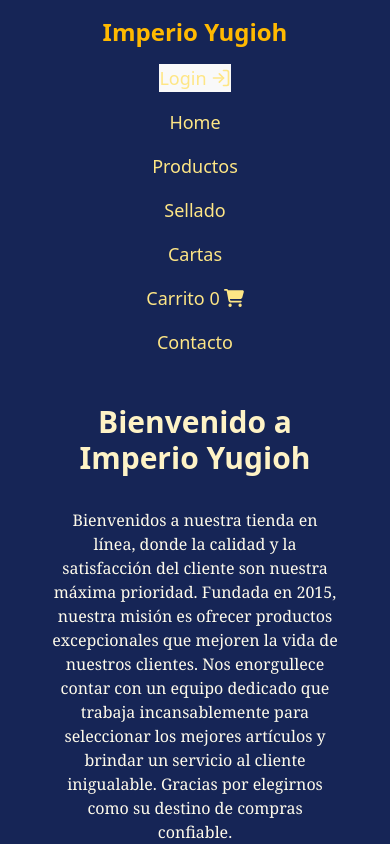
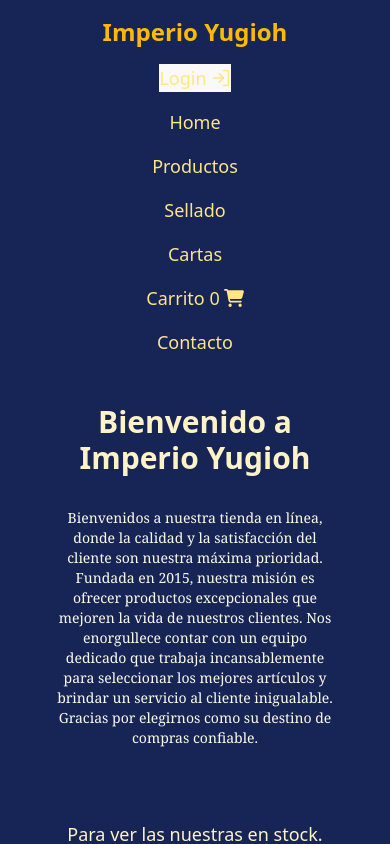
Before and after one commit to spawnew/tienda, a React (Vite) app: page / in a window 390 px wide. Shown: the top 844 px of the page. Built offline with nearby package versions, Linux system fonts and the light colour scheme.

Commit message:
mejora para pequeño tamaño

```diff
--- a/src/Componentes/Sobre/Sobre.jsx
+++ b/src/Componentes/Sobre/Sobre.jsx
@@ -5,7 +5,7 @@
       <div className=' text-amber-50 w-80 h-fit lg:w-200 lg:flex-row flex-wrap flex flex-col md:flex-row'>
           <div>
     <h1 className='text-3xl font-bold text-amber-100 p-4'>Bienvenido a Imperio Yugioh</h1>
-    <p className=' p-4 md:p-4 md:text-2xl font-serif '>Bienvenidos a nuestra tienda en línea, donde la calidad y la satisfacción del cliente son nuestra máxima prioridad. Fundada en 2015, nuestra misión es ofrecer productos excepcionales que mejoren la vida de nuestros clientes. Nos enorgullece contar con un equipo dedicado que trabaja incansablemente para seleccionar los mejores artículos y brindar un servicio al cliente inigualable. Gracias por elegirnos como su destino de compras confiable.</p>
+    <p className=' p-4 md:p-4 text-sm md:text-2xl font-serif '>Bienvenidos a nuestra tienda en línea, donde la calidad y la satisfacción del cliente son nuestra máxima prioridad. Fundada en 2015, nuestra misión es ofrecer productos excepcionales que mejoren la vida de nuestros clientes. Nos enorgullece contar con un equipo dedicado que trabaja incansablemente para seleccionar los mejores artículos y brindar un servicio al cliente inigualable. Gracias por elegirnos como su destino de compras confiable.</p>
       </div>
  </div>
 
```
